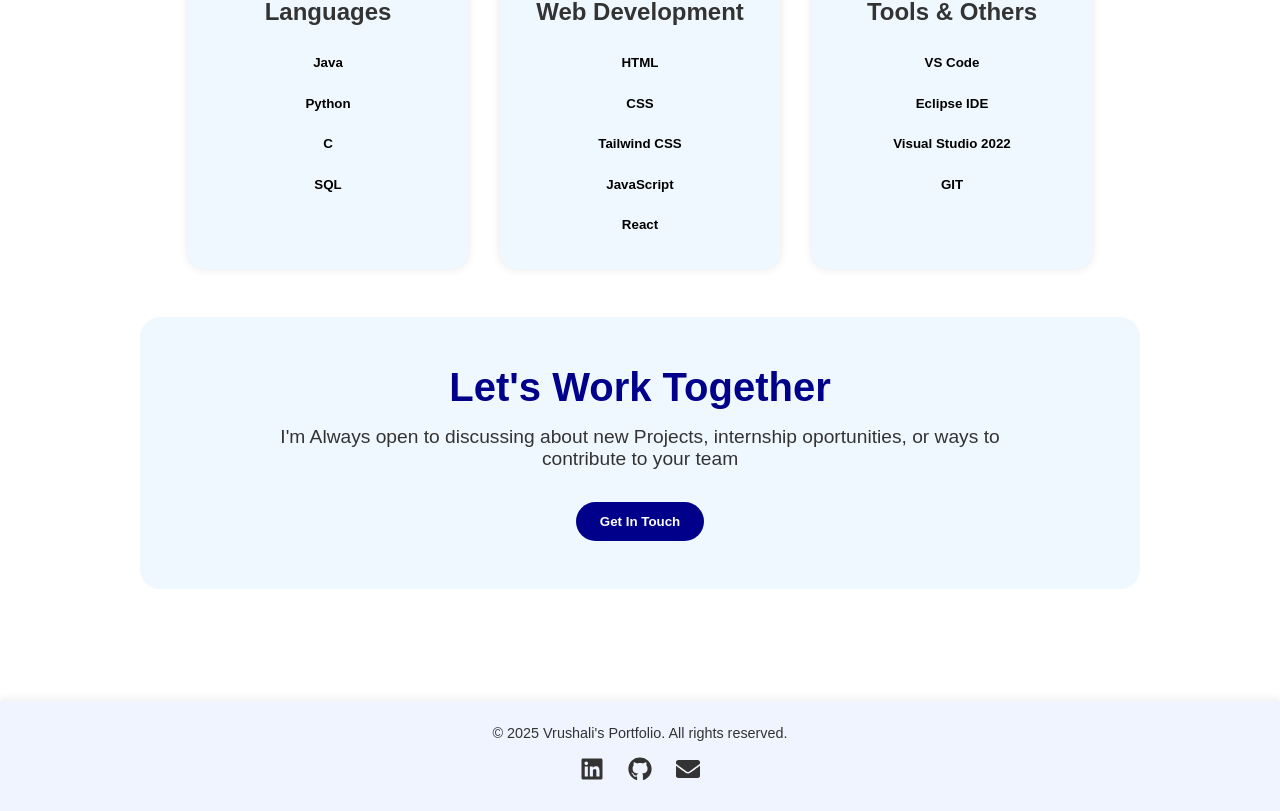
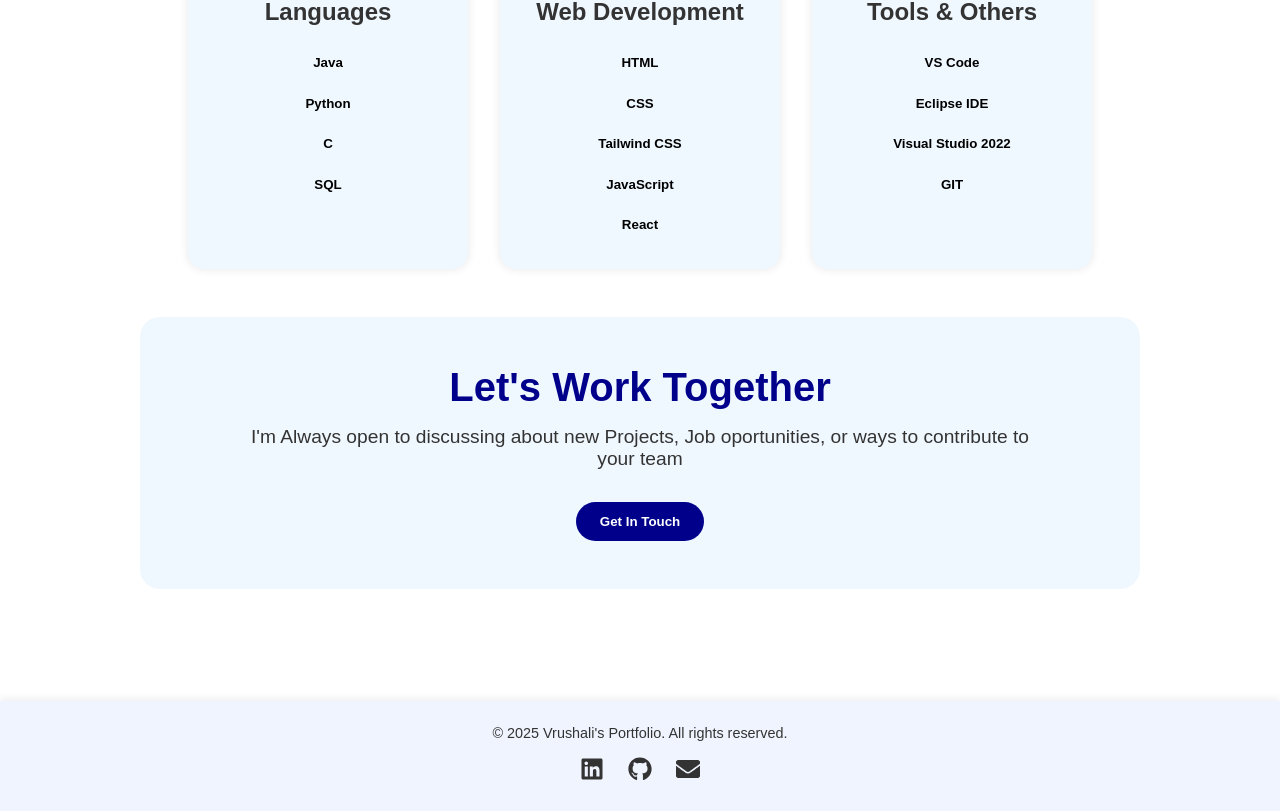
Before and after one commit to vrushalii77/vrushali-portfolio, a React (Vite) app: page / in a window 1280 px wide. Shown: the part 1707-2518 px from the top of the page. Built offline with nearby package versions, Linux system fonts and the light colour scheme.

Commit message:
updated the work together content

```diff
--- a/src/components/Intro/Intro.jsx
+++ b/src/components/Intro/Intro.jsx
@@ -144,8 +144,8 @@ function Intro() {
         <div className="work-together">
           <span className="head1">Let's Work Together</span>
           <span className="head2">
-            I'm Always open to discussing about new Projects, internship
-            oportunities, or ways to contribute to your team{" "}
+            I'm Always open to discussing about new Projects, Job oportunities,
+            or ways to contribute to your team{" "}
           </span>
           <Link to="/contact">
             <button className="work-btn">Get In Touch</button>
```
